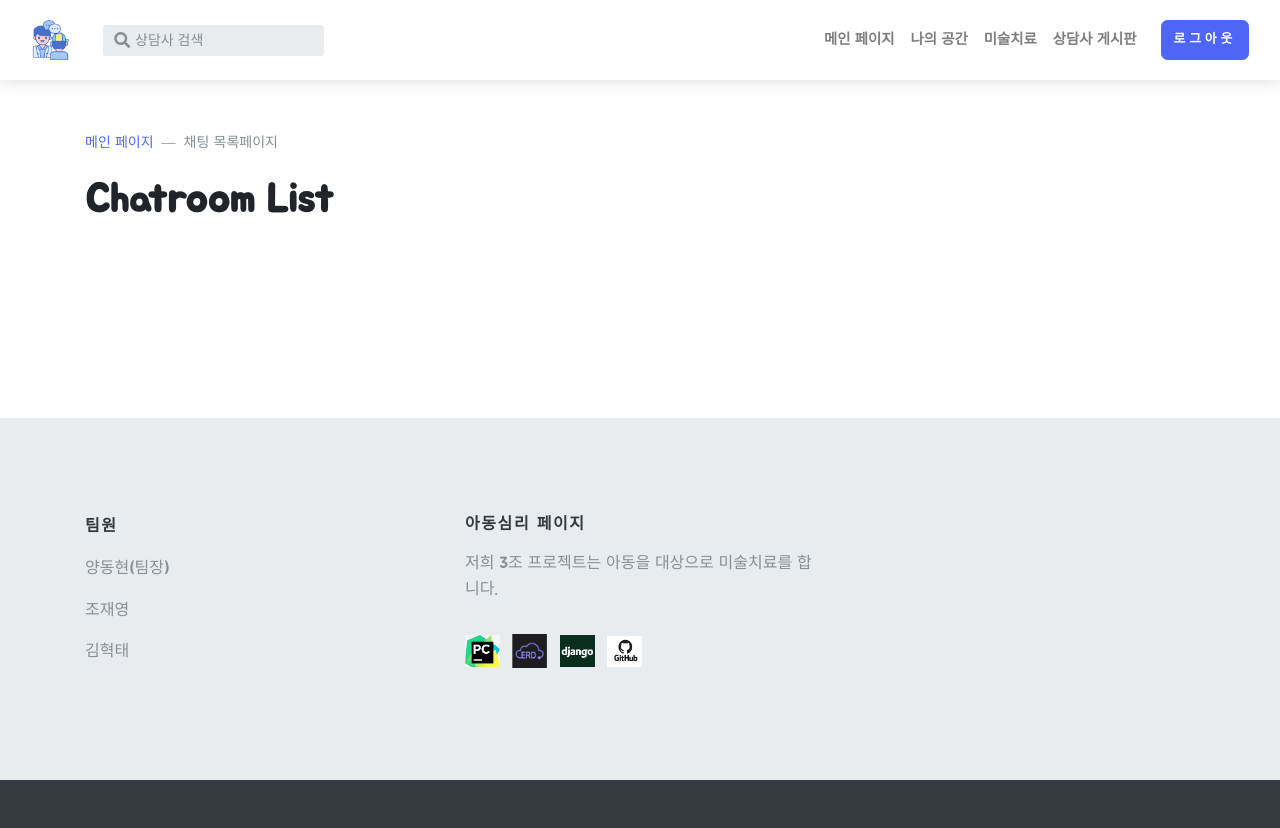
After one commit to HaiyoreNyarukoSan/children_counseling_support, a Django app: page /chat/my_rooms in a window 1280 px wide. The commit adds this page. Run offline with Django 4.2, Linux system fonts and the light colour scheme; the visitor is signed in with stand-in values (Sample User, id 1); data that the repository does not hold is empty; some libraries are stand-ins or nearby versions; some web fonts are replaced.

Commit message:
feat : add chatting room list page

```diff
--- /dev/null
+++ b/chat/templates/chat/chat_list.html
@@ -0,0 +1,74 @@
+{% extends 'base.html' %}
+{% block html_body %}
+<section class="py-5">
+    <div class="container">
+        <!-- Breadcrumbs -->
+        <ol class="breadcrumb pl-0  justify-content-start">
+            <li class="breadcrumb-item" style="font-family: Jua"><a href="{% url 'home' %}">메인 페이지</a></li>
+            <li class="breadcrumb-item active" style="font-family: Jua">채팅 목록페이지</li>
+        </ol>
+        <div class="d-flex justify-content-between align-items-end mb-5">
+            <h1 class="hero-heading mb-0" style="font-family: Jua">Chatroom List</h1>
+        </div>
+        <div class="d-flex justify-content-between align-items-center flex-column flex-lg-row mb-5">
+
+        </div>
+        {% for room in page %}
+        {% csrf_token %}
+        <div class="list-group shadow mb-5">
+            <a class="list-group-item list-group-item-action p-4" href="{% url 'chat:get_room' room.id %}">
+                <div class="row">
+                    <div class="col-lg-4 align-self-center mb-4 mb-lg-0">
+                        <div class="d-flex align-items-center mb-3">
+                            <h2 class="h5 mb-0" style="font-family: Jua">
+                                {{ room.r_counselor.c_user.last_name }}{{ room.r_counselor.c_user.first_name }}</h2>
+                            <img
+                                    class="avatar avatar-sm avatar-border-white ml-3"
+                                    src="/static/image/User_01.png" alt="Jack London">
+                        </div>
+                    </div>
+                    <div class="col-lg-8">
+                        <div class="row">
+                            <div class="col-6 col-md-4 col-lg-3 py-3 mb-3 mb-lg-0">
+                                <h6 class="label-heading" style="font-family: Jua">환자 보호자</h6>
+                                <p class="text-sm font-weight-bold"
+                                   style="font-family: Jua">
+                                    {{ room.r_patient.p_user.last_name }} {{ room.r_patient.p_user.first_name }}
+                                </p>
+
+                            </div>
+                            <div class="col-6 col-md-4 col-lg-3 py-3">
+                                <h6 class="label-heading" style="font-family: Jua">상담 환자</h6>
+                                <p class="text-sm font-weight-bold"
+                                   style="font-family: Jua">{{ room.r_patient.p_name }}</p>
+                            </div>
+                        </div>
+                    </div>
+                </div>
+            </a>
+        </div>
+        {% endfor %}
+        <!-- Pagination -->
+        <nav aria-label="Blog pagination">
+            <ul class="pagination justify-content-between mb-5">
+                {% if page.has_previous %}
+                <li class="page-item">
+                    <a class="page-link text-sm rounded" href="?page={{ page.previous_page_number }}"
+                       style="font-family: Jua">
+                        <i class="fa fa-chevron-left mr-1"></i>이전
+                    </a>
+                </li>
+                {% endif %}
+                {% if page.has_next %}
+                <li class="page-item ml-auto">
+                    <a class="page-link text-sm rounded" href="?page={{ page.next_page_number }}"
+                       style="font-family: Jua">
+                        다음 <i class="fa fa-chevron-right ml-1"></i>
+                    </a>
+                </li>
+                {% endif %}
+            </ul>
+        </nav>
+    </div>
+</section>
+{% endblock %}
--- a/chat/urls.py
+++ b/chat/urls.py
@@ -8,4 +8,6 @@ app_name = 'chat'
 urlpatterns = [
     path("patient", views.room_patient, name="patient_room"),
     path("counselor", views.room_counselor, name="counselor_room"),
+    path("get_room/<int:room_id>", views.get_room, name="get_room"),
+    path("my_rooms", views.chat_room_list, name="my_rooms"),
 ]
--- a/chat/views.py
+++ b/chat/views.py
@@ -1,9 +1,11 @@
-from django.shortcuts import render, redirect
+from django.contrib.auth.decorators import login_required
+from django.core.exceptions import PermissionDenied
+from django.core.paginator import Paginator
+from django.db.models import Q
+from django.shortcuts import render, get_object_or_404
 
-from board.forms import CounselorReviewForm
 from .forms import RoomForm
-from .models import chat_room, chat_message
-from board.models import Article
+from .models import chat_room
 from users.models import Counselor, Patient
 
 
@@ -14,33 +16,52 @@ def room_patient(request):
         counselor = Counselor.objects.get(pk=counselor_id)
 
         if room_form.is_valid():
-            # room = room_form.save(commit=False)
             patient = room_form.cleaned_data["r_patient"]
             room, _ = chat_room.objects.get_or_create(r_patient=patient, r_counselor=counselor)
-            chatmessages = room.chat_message_set.all()
-            chatmessage = ""
-            for cmessage in chatmessages:
-                nickname = cmessage.m_writer.u_nickname
-                message = cmessage.m_content
-                chatmessage += f"{nickname}: {message}\n"
-
-            context = {'room': room, 'chatmessage': chatmessage}
-            return render(request, "chat/room.html", context)
+            return enter_room(request, room)
+    raise PermissionDenied
 
 
 def room_counselor(request):
-    # input type = article.a_patient_id
     if request.method == 'POST':
         patient_id = request.POST.get('patient_id')
         patient = Patient.objects.get(pk=patient_id)
         counselor = request.user.counselor  # 로그인 상태
         room, _ = chat_room.objects.get_or_create(r_patient=patient, r_counselor=counselor)
-        chatmessages = room.chat_message_set.all()
-        chatmessage = ""
-        for cmessage in chatmessages:
-            nickname = cmessage.m_writer.u_nickname
-            message = cmessage.m_content
-            chatmessage += f"{nickname}: {message}\n"
+        return enter_room(request, room)
+    raise PermissionDenied
 
-        context = {'room': room, 'chatmessage': chatmessage}
-        return render(request, "chat/room.html", context)
+
+def get_room(request, room_id):
+    room = get_object_or_404(chat_room, pk=room_id)
+    return enter_room(request, room)
+
+
+def enter_room(request, room):
+    counselor_user_id = room.r_counselor.c_user_id
+    patient_user_id = room.r_patient.p_user_id
+    if not request.user.id in (counselor_user_id, patient_user_id): raise PermissionDenied
+    chatmessages = room.chat_message_set.all()
+    chatmessage = ""
+    for cmessage in chatmessages:
+        nickname = cmessage.m_writer.u_nickname
+        message = cmessage.m_content
+        chatmessage += f"{nickname}: {message}\n"
+
+    context = {'room': room, 'chatmessage': chatmessage}
+    return render(request, "chat/room.html", context)
+
+
+@login_required(login_url='users:choose_your_type', redirect_field_name='board:chat_room_list')
+def chat_room_list(request):
+    rooms = chat_room.objects.filter(Q(r_patient__p_user_id=request.user.id) | Q(
+        r_counselor__c_user_id=request.user.id)).order_by('-id')
+
+    room_per_page = 2
+
+    paginator = Paginator(rooms, room_per_page)
+    page_number = request.GET.get('page')
+    page = paginator.get_page(page_number)
+
+    context = {'page': page}
+    return render(request, 'chat/chat_list.html', context)
--- a/templates/Main.html
+++ b/templates/Main.html
@@ -135,7 +135,7 @@
                 <div class="d-flex align-items-lg-stretch mb-1 col-lg-6">
                     <div class="card shadow-lg border-0 w-100 border-0 hover-animate"
                          style="background: center center url(/static/image/Main_1대1photo.png) no-repeat; background-size: cover; min-height: 400px;">
-                        <a class="tile-link" href="/chat/room.html"> </a>
+                        <a class="tile-link" href="{% url 'Counselor-list' %}"> </a>
                         <div class="d-flex align-items-center h-100 text-white justify-content-center py-6 py-lg-7">
                         </div>
                     </div>
--- a/templates/base.html
+++ b/templates/base.html
@@ -91,7 +91,7 @@
                             <i class="fa fa-search"></i><span class="sr-only">Search</span>
                         </label>
                         <input class="form-control form-control-sm border-0 shadow-0 bg-gray-200" id="search_search"
-                               name="q" placeholder="Search" aria-label="Search">
+                               name="q" placeholder="상담사 검색" aria-label="Search">
                         <button class="btn btn-reset btn-sm" type="reset"><i class="fa-times fas"></i></button>
                     </div>
                 </form>
@@ -106,7 +106,7 @@
                         <label class="label-absolute" for="searchcollapsed_search"><i class="fa fa-search"></i><span
                                 class="sr-only">What are you looking for?</span></label>
                         <input class="form-control form-control-sm border-0 shadow-0 bg-gray-200"
-                               id="searchcollapsed_search" placeholder="Search" aria-label="Search">
+                               id="searchcollapsed_search" placeholder="상담사 검색" aria-label="Search">
                         <button class="btn btn-reset btn-sm" type="reset"><i class="fa-times fas"> </i></button>
                     </div>
                 </form>
@@ -114,12 +114,12 @@
                     {% if user.is_authenticated %}
                     {% if user.patient_set.all.exists %}
                     <li>
-                        환자
+                        {{user.last_name}} {{user.first_name}} 보호자님 환영합니다
                     </li>
                     {% endif %}
                     {% if user.counselor %}
                     <li>
-                        상담사
+                        {{user.last_name}} {{user.first_name}} 상담사님 환영합니다
                     </li>
                     {% endif %}
                     {% endif %}
--- a/templates/users/My-Page.html
+++ b/templates/users/My-Page.html
@@ -55,7 +55,8 @@
                             </svg>
                         </div>
                         <h5 class="card-title mb-3">
-                            <a class="text-decoration-none text-dark stretched-link" href="#" style="font-family: Jua">
+                            <a class="text-decoration-none text-dark stretched-link" href="{% url 'chat:my_rooms' %}"
+                               style="font-family: Jua">
                                 1대1상담
                             </a>
                         </h5>
```
Also changed, not shown: board/views.py (+3 -6 lines), chat/templates/chat/room.html (+25 -5 lines).
